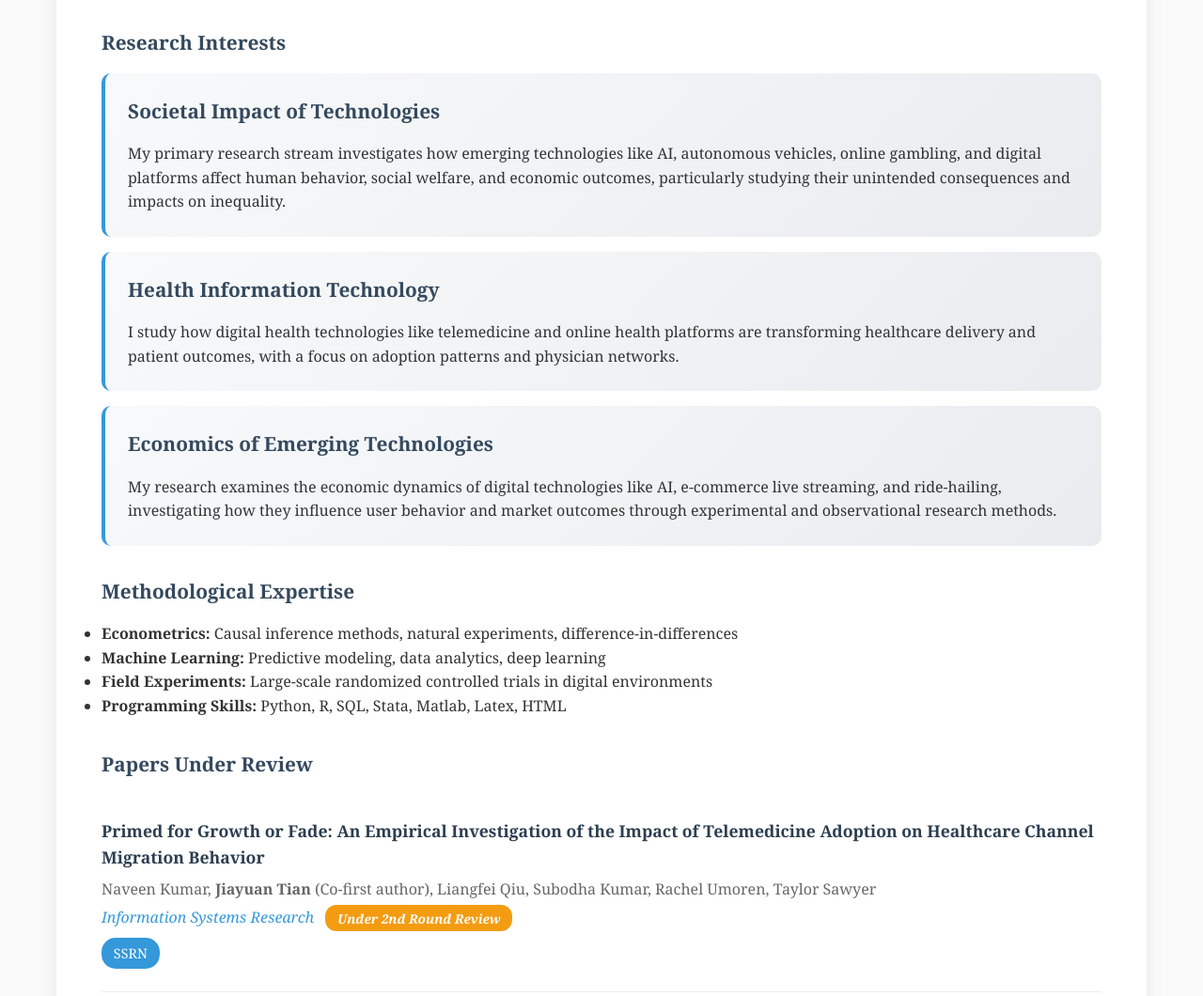
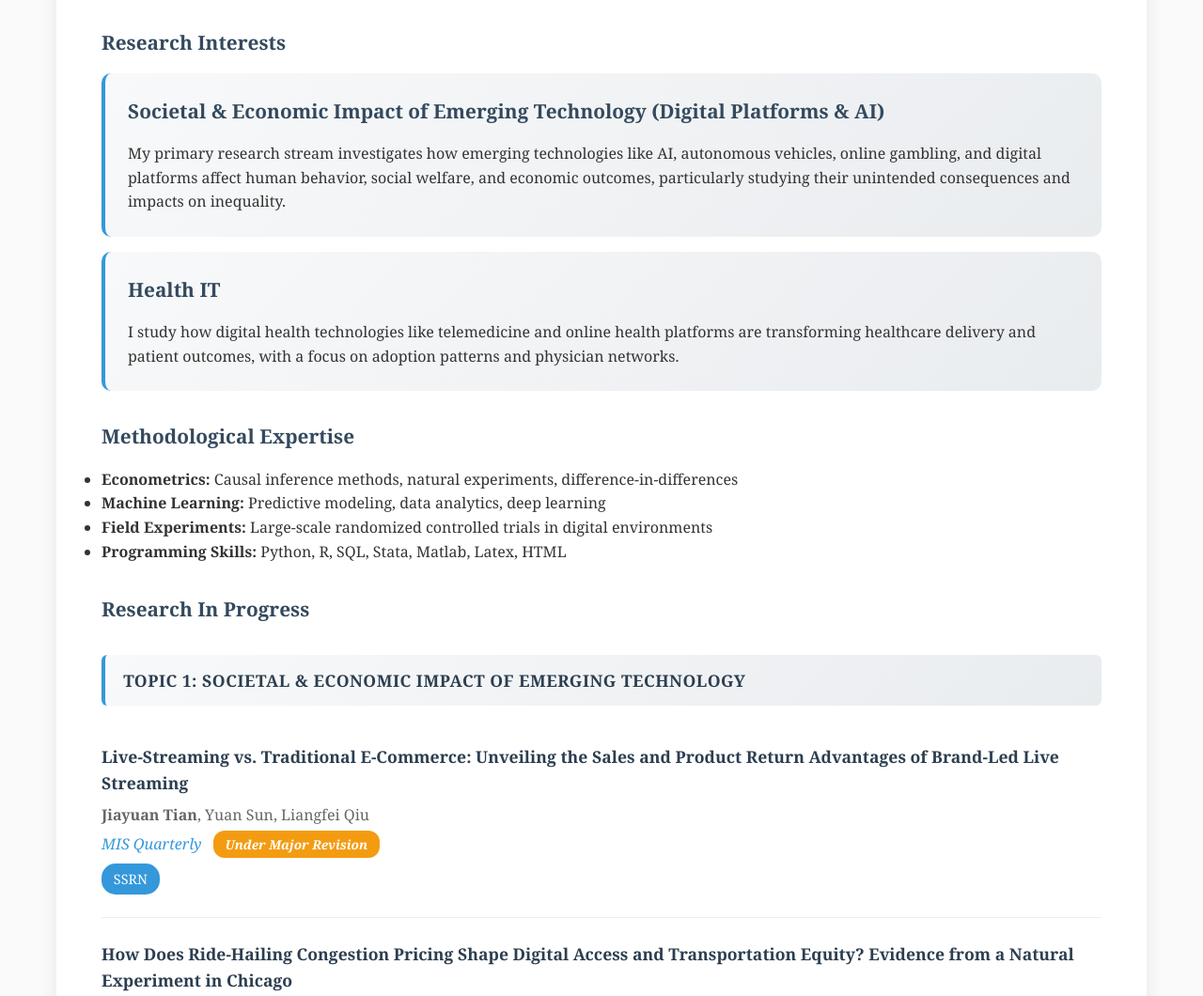
Before and after one commit to justin-tian-is/justin-tian-is.github.io, a plain HTML site: page index.html in a window 1280 px wide. Shown: the part 1517-2577 px from the top of the page at 94% size. Drawn offline with Linux system fonts and the light colour scheme.

Commit message:
Update index.html

```diff
--- a/index.html
+++ b/index.html
@@ -197,6 +197,24 @@
 
         .section h3 + .publication {
             margin-top: 0.5rem;
+        }
+
+        /* New style for research topic headers */
+        .research-topic-header {
+            color: #2c3e50;
+            font-size: 1.1rem;
+            font-weight: 700;
+            margin: 2rem 0 1rem 0;
+            padding: 0.8rem 1.2rem;
+            background: linear-gradient(135deg, #f8f9fa, #e9ecef);
+            border-left: 4px solid #3498db;
+            border-radius: 6px;
+            text-transform: uppercase;
+            letter-spacing: 0.5px;
+        }
+
+        .research-topic-header:first-of-type {
+            margin-top: 1rem;
         }
 
         .research-area {
@@ -586,18 +604,13 @@
             <h2>Research</h2>
             <h3>Research Interests</h3>
             <div class="research-area">
-                <h3>Societal Impact of Technologies</h3>
+                <h3>Societal & Economic Impact of Emerging Technology (Digital Platforms & AI)</h3>
                 <p>My primary research stream investigates how emerging technologies like AI, autonomous vehicles, online gambling, and digital platforms affect human behavior, social welfare, and economic outcomes, particularly studying their unintended consequences and impacts on inequality.</p>
             </div>
 
             <div class="research-area">
-                <h3>Health Information Technology</h3>
+                <h3>Health IT</h3>
                 <p>I study how digital health technologies like telemedicine and online health platforms are transforming healthcare delivery and patient outcomes, with a focus on adoption patterns and physician networks.</p>
-            </div>
-
-            <div class="research-area">
-                <h3>Economics of Emerging Technologies</h3>
-                <p>My research examines the economic dynamics of digital technologies like AI, e-commerce live streaming, and ride-hailing, investigating how they influence user behavior and market outcomes through experimental and observational research methods.</p>
             </div>
 
             <h3>Methodological Expertise</h3>
@@ -608,16 +621,9 @@
                 <li><strong>Programming Skills:</strong> Python, R, SQL, Stata, Matlab, Latex, HTML</li>
             </ul>
 
-            <h3>Papers Under Review</h3>
+            <h3>Research In Progress</h3>
 
-            <div class="publication">
-                <div class="pub-title">Primed for Growth or Fade: An Empirical Investigation of the Impact of Telemedicine Adoption on Healthcare Channel Migration Behavior</div>
-                <div class="pub-authors">Naveen Kumar, <strong>Jiayuan Tian</strong> (Co-first author), Liangfei Qiu, Subodha Kumar, Rachel Umoren, Taylor Sawyer</div>
-                <div class="pub-venue">Information Systems Research <span class="status-badge under-review">Under 2nd Round Review</span></div>
-                <div class="pub-links">
-                    <a href="https://papers.ssrn.com/sol3/papers.cfm?abstract_id=4713156" class="pub-link" target="_blank">SSRN</a>
-                </div>
-            </div>
+            <div class="research-topic-header">Topic 1: Societal & Economic Impact of Emerging Technology</div>
 
             <div class="publication">
                 <div class="pub-title">Live-Streaming vs. Traditional E-Commerce: Unveiling the Sales and Product Return Advantages of Brand-Led Live Streaming</div>
@@ -625,21 +631,6 @@
                 <div class="pub-venue">MIS Quarterly <span class="status-badge under-review">Under Major Revision</span></div>
                 <div class="pub-links">
                     <a href="https://papers.ssrn.com/sol3/papers.cfm?abstract_id=5023442" class="pub-link" target="_blank">SSRN</a>
-                </div>
-            </div>
-
-            <div class="publication">
-                <div class="pub-title">Peer Power: How Physician Peer Endorsements Shape Patient Choices on Online Healthcare Platforms</div>
-                <div class="pub-authors">Lun Li, <strong>Jiayuan Tian</strong>, Qiuju Yin, Liangfei Qiu, Zhijun Yan</div>
-                <div class="pub-venue">Information Systems Research <span class="status-badge under-review">Under Major Revision</span></div>
-            </div>
-
-            <div class="publication">
-                <div class="pub-title">Pleasure or Peril? The Rise of Online Sports Gambling and Its Mental Health Impact</div>
-                <div class="pub-authors"><strong>Jiayuan Tian</strong>, Guohou Shan, Michael Rivera, Liangfei Qiu, Md Mahmudul Hasan</div>
-                <div class="pub-venue">MIS Quarterly <span class="status-badge">Under Review</span></div>
-                <div class="pub-links">
-                    <a href="https://papers.ssrn.com/sol3/papers.cfm?abstract_id=5006411" class="pub-link" target="_blank">SSRN</a>
                 </div>
             </div>
 
@@ -653,6 +644,15 @@
             </div>
 
             <div class="publication">
+                <div class="pub-title">Pleasure or Peril? The Rise of Online Sports Gambling and Its Mental Health Impact</div>
+                <div class="pub-authors"><strong>Jiayuan Tian</strong>, Guohou Shan, Michael Rivera, Liangfei Qiu, Md Mahmudul Hasan</div>
+                <div class="pub-venue">MIS Quarterly <span class="status-badge">Under Review</span></div>
+                <div class="pub-links">
+                    <a href="https://papers.ssrn.com/sol3/papers.cfm?abstract_id=5006411" class="pub-link" target="_blank">SSRN</a>
+                </div>
+            </div>
+
+            <div class="publication">
                 <div class="pub-title">AI-Powered vs. Manual Advertising: A Field Experiment in E-Commerce</div>
                 <div class="pub-authors"><strong>Jiayuan Tian</strong>, Vincent Zhao, Yuan Sun, Liangfei Qiu</div>
                 <div class="pub-venue">Information Systems Research <span class="status-badge in-prep">Under Review</span></div>
@@ -660,8 +660,6 @@
                     <a href="https://papers.ssrn.com/sol3/papers.cfm?abstract_id=5389646" class="pub-link" target="_blank">SSRN</a>
                 </div>
             </div>
-
-            <h3>Working Papers</h3>
 
             <div class="publication">
                 <div class="pub-title">Driving in the Lane Next to AI: Do Robotaxis Make Human Drivers Bolder or Better?</div>
@@ -673,6 +671,23 @@
                 <div class="pub-title">Substitute or Supplement? Generative AI and News Consumption</div>
                 <div class="pub-authors"><strong>Jiayuan Tian</strong>, Zixi Lei, Wen Wen, Liangfei Qiu</div>
                 <div class="pub-venue">Working Paper</div>
+            </div>
+
+            <div class="research-topic-header">Topic 2: Health IT</div>
+
+            <div class="publication">
+                <div class="pub-title">Primed for Growth or Fade: An Empirical Investigation of the Impact of Telemedicine Adoption on Healthcare Channel Migration Behavior</div>
+                <div class="pub-authors">Naveen Kumar, <strong>Jiayuan Tian</strong> (Co-first author), Liangfei Qiu, Subodha Kumar, Rachel Umoren, Taylor Sawyer</div>
+                <div class="pub-venue">Information Systems Research <span class="status-badge under-review">Under 2nd Round Review</span></div>
+                <div class="pub-links">
+                    <a href="https://papers.ssrn.com/sol3/papers.cfm?abstract_id=4713156" class="pub-link" target="_blank">SSRN</a>
+                </div>
+            </div>
+
+            <div class="publication">
+                <div class="pub-title">Peer Power: How Physician Peer Endorsements Shape Patient Choices on Online Healthcare Platforms</div>
+                <div class="pub-authors">Lun Li, <strong>Jiayuan Tian</strong>, Qiuju Yin, Liangfei Qiu, Zhijun Yan</div>
+                <div class="pub-venue">Information Systems Research <span class="status-badge under-review">Under Major Revision</span></div>
             </div>
 
             <div class="publication">
@@ -750,7 +765,7 @@ at UF, as a senior, and Professor Tian is one of my favorite instructors I've ha
                     <h4>Analytics & Methods</h4>
                     <ul class="skill-list">
                         <li>Data Analytics for Business</li>
-                        <li>AI Applications and Applied Machine Learning</li>
+                        <li>AI Applications in Business</li>
                         <li>Business Statistics</li>
                         <li>Research Methods in IS</li>
                     </ul>
```
